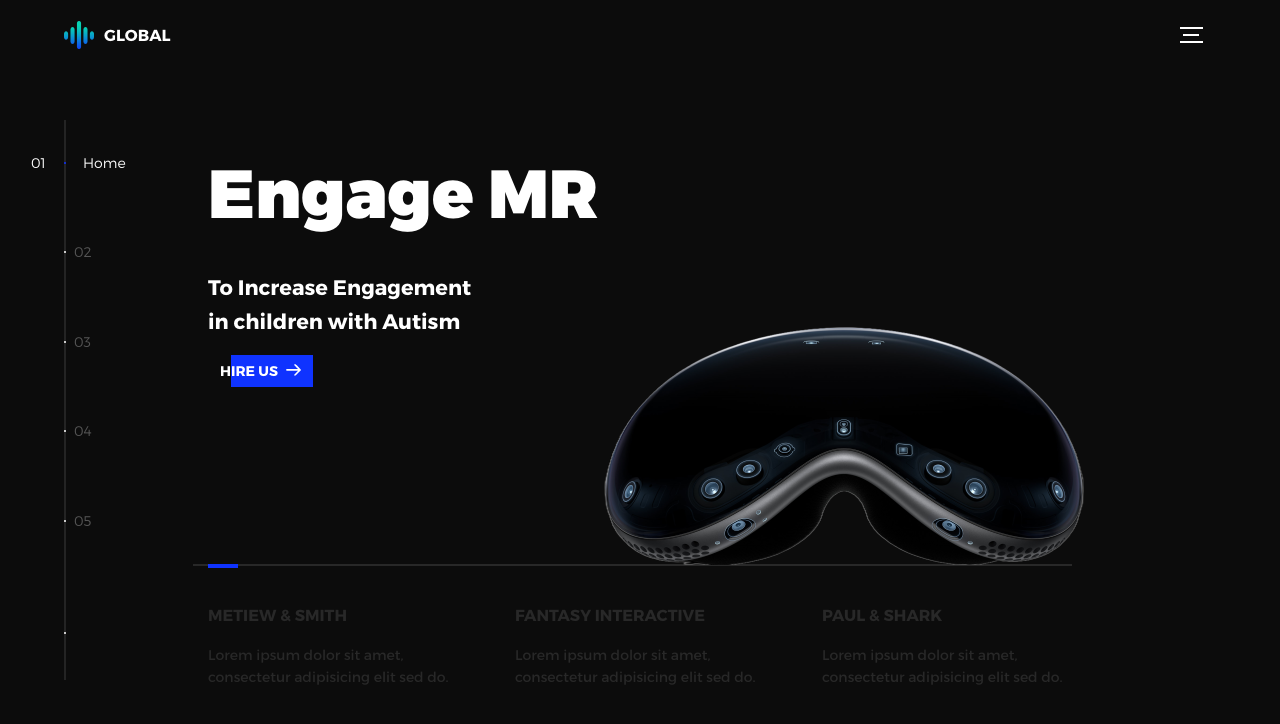
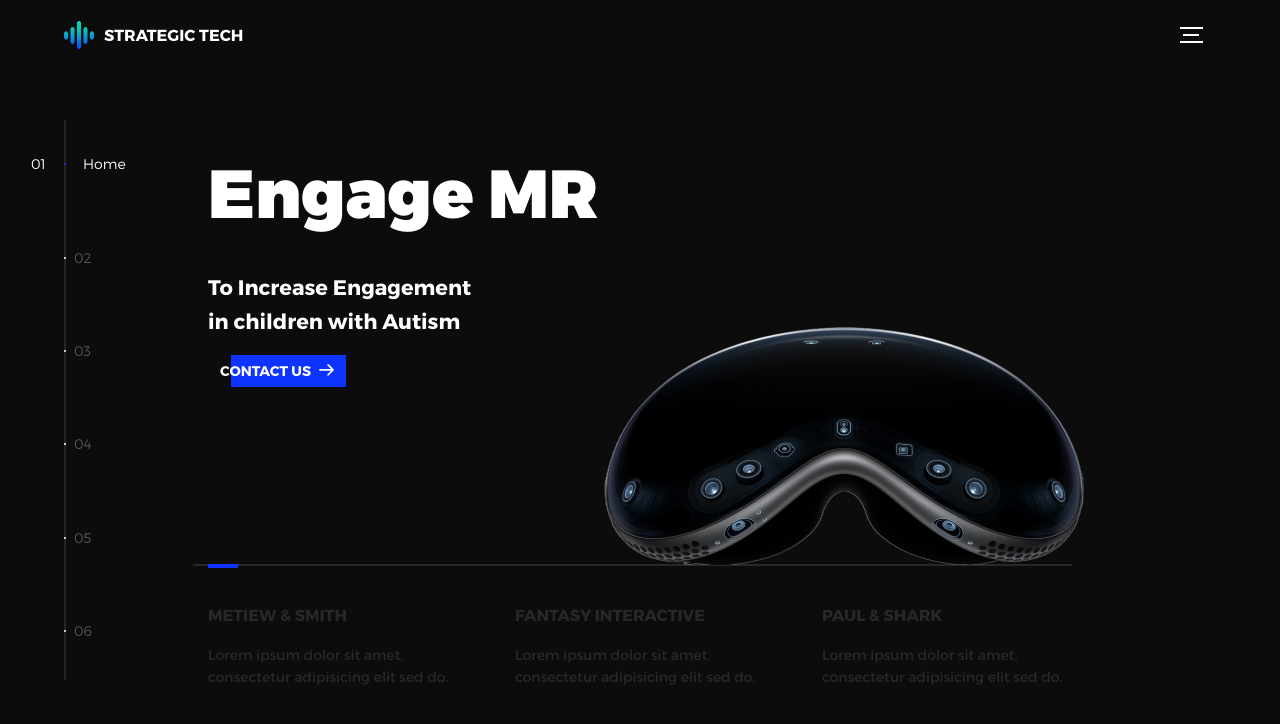
Before and after one commit to akkpuvvada/Capstone-Website, a plain HTML site: page index.html in a window 1280 px wide. Drawn offline with nearby package versions, Linux system fonts and the light colour scheme.

Commit message:
Modifying CSS

```diff
--- a/assets/css/modules/_side-nav.sass
+++ b/assets/css/modules/_side-nav.sass
@@ -51,6 +51,9 @@
   li:nth-child(5)::before
     content: "05"
 
+  li:nth-child(6)::before
+    content: "06"
+
   li.is-active
     color: $highlight
     transition: color .4s ease-in-out
--- a/index.html
+++ b/index.html
@@ -2,12 +2,12 @@
 <html lang="en">
 
 <head>
-  <title>Global</title>
+  <title>Strategic Tech</title>
   <meta charset="utf-8">
   <meta name="viewport" content="width=device-width, initial-scale=1">
   <meta http-equiv="X-UA-Compatible" content="IE=edge">
   <meta name="description" content="HTML5 website template">
-  <meta name="keywords" content="global, template, html, sass, jquery">
+  <meta name="keywords" content="Strategic Tech, template, html, sass, jquery">
   <meta name="author" content="Bucky Maler">
   <link rel="stylesheet" href="assets/css/main.css">
 </head>
@@ -17,10 +17,10 @@
   <!-- notification for small viewports and landscape oriented smartphones -->
   <div class="device-notification">
     <a class="device-notification--logo" href="#0">
-      <img src="assets/img/logo.png" alt="Global">
-      <p>Global</p>
+      <img src="assets/img/logo.png" alt="Strategic Tech">
+      <p>Strategic Tech</p>
     </a>
-    <p class="device-notification--message">Global has so much to offer that we must request you orient your device to
+    <p class="device-notification--message">Strategic Tech has so much to offer that we must request you orient your device to
       portrait or find a larger screen. You won't be disappointed.</p>
   </div>
 
@@ -31,10 +31,10 @@
         <div class="l-wrapper">
           <header class="header">
             <a class="header--logo" href="#0">
-              <img src="assets/img/logo.png" alt="Global">
-              <p>Global</p>
+              <img src="assets/img/logo.png" alt="Strategic Tech">
+              <p>Strategic Tech</p>
             </a>
-            <button class="header--cta cta">Hire Us</button>
+            <button class="header--cta cta">Contact us</button>
             <div class="header--nav-toggle">
               <span></span>
             </div>
@@ -45,8 +45,8 @@
               <li><span>Team</span></li>
               <li><span>Mentors</span></li>
               <li><span>Milestones</span></li>
-              <li><span>Meeting Information</span></li>
-              <li><span>Hire us</span></li>
+              <li><span>Meeting</span></li>
+              <li><span>Contact us</span></li>
             </ul>
           </nav>
           <ul class="l-main-content main-content">
@@ -55,7 +55,7 @@
                 <div class="intro--banner">
                   <h1>Engage MR</h1>
                   <h2>To Increase Engagement<br>in children with Autism</h2>
-                  <button class="cta">Hire Us
+                  <button class="cta">Contact us
                     <svg version="1.1" id="Layer_1" xmlns="http://www.w3.org/2000/svg"
                       xmlns:xlink="http://www.w3.org/1999/xlink" x="0px" y="0px" viewBox="0 0 150 118"
                       style="enable-background:new 0 0 150 118;" xml:space="preserve">
@@ -300,7 +300,7 @@
       <li>Mentors</li>
       <li>Milestones</li>
       <li>Meeting Information</li>
-      <li>Hire us</li>
+      <li>Contact us</li>
     </ul>
   </div>
 
```
Also changed, not shown: assets/css/main.css, 2 other files.
